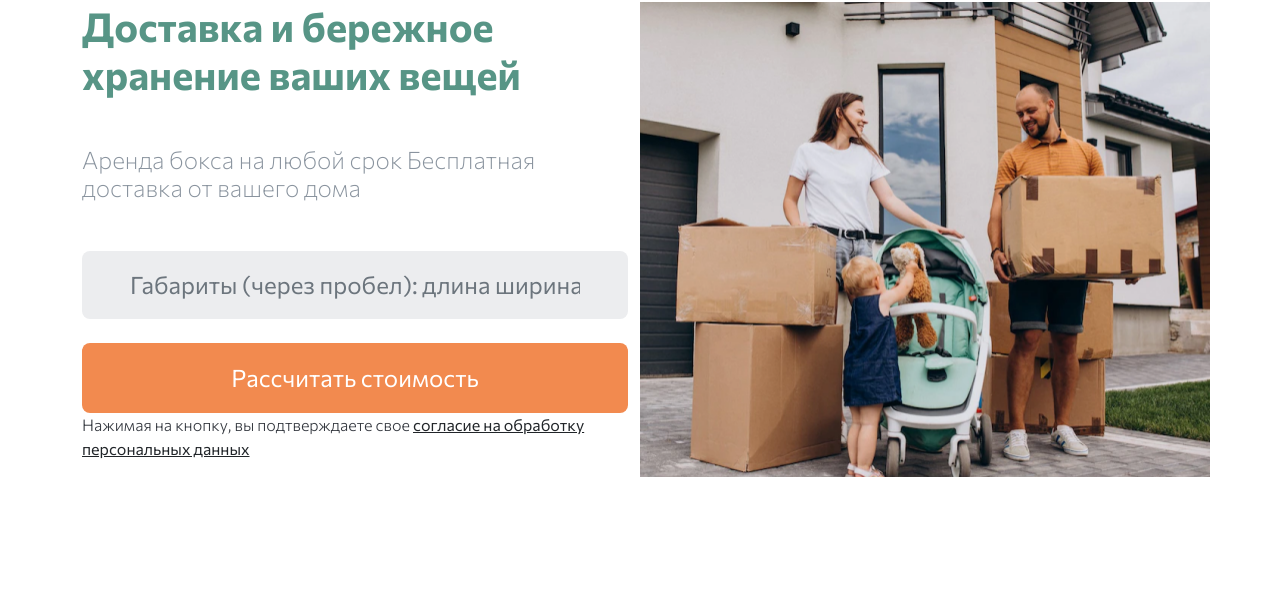
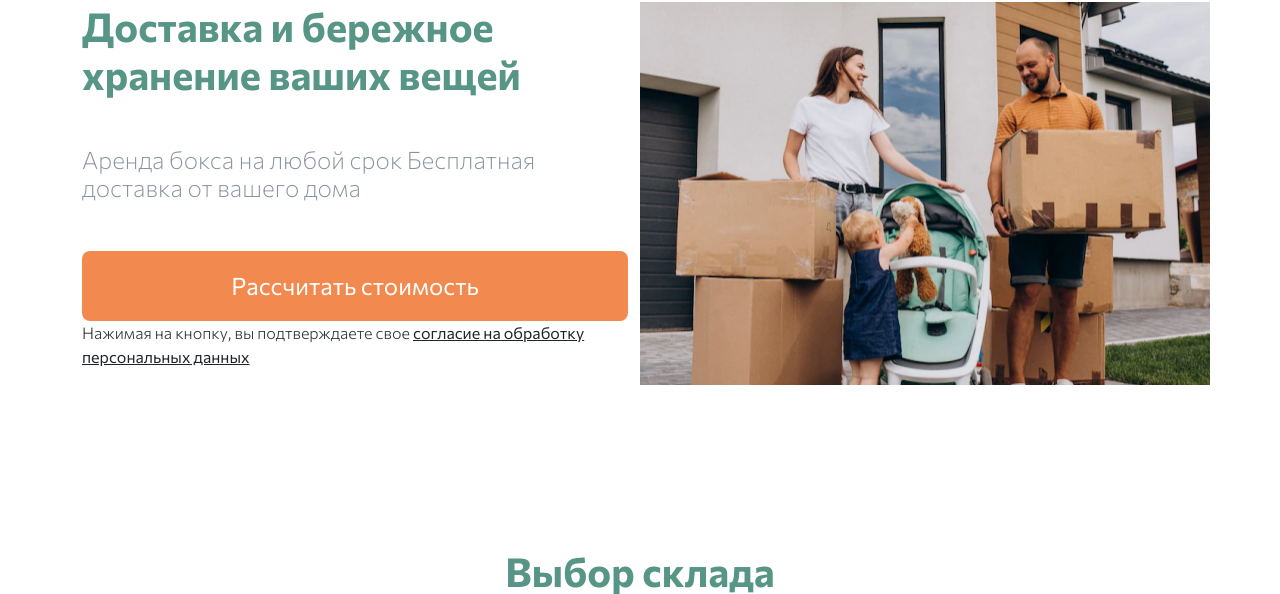
Before and after one commit to Amartyanov1974/SelfStorageService, a Django app: template templates/boxes.html in a window 1280 px wide. Shown: the part 160-754 px from the top of the page. Run offline with Django 4.2, Linux system fonts and the light colour scheme; the template is opened without the code that fills it: most values are stand-ins (such as "Sample title", 1, 10 or a date in 2020); grey boxes marked "Sample" are stand-in pictures; parts of the project's set-up code (start-up, migrations or seed data) failed here and were passed over.

Commit message:
Удалил ненужные поля

```diff
--- a/templates/boxes.html
+++ b/templates/boxes.html
@@ -10,11 +10,6 @@
             <h4 class="fw-lighter SelfStorage_grey mb-5">Аренда бокса на любой срок Бесплатная доставка от вашего дома </h4>
             <form class="">
               {% csrf_token %}
-                {% if not username %}
-                    <input type="text" required name="EMAIL1" class="form-control border-8 mb-4 py-3 px-5 border-0 fs_24 SelfStorage__bg_lightgrey" placeholder="Укажите ваш e-mail">
-                    <input type="name" required name="EMAIL2" class="form-control border-8 mb-4 me-3 py-3 px-5 border-0 fs_24 SelfStorage__bg_lightgrey" placeholder="Укажите Ваше имя">
-                {% endif %}
-                <input type="text" required name="EMAIL2" class="form-control border-8 mb-4 me-3 py-3 px-5 border-0 fs_24 SelfStorage__bg_lightgrey" placeholder="Габариты (через пробел): длина ширина высота">
                 <a href="{% url 'storages:index' %}" class="btn border-8 py-3 px-5 w-100 text-white fs_24 SelfStorage__bg_orange SelfStorage__btn2_orange">Рассчитать стоимость</a>
                 <span class="text-center fw-light">Нажимая на кнопку, вы подтверждаете свое <a href="#" class="link-dark">согласие на обработку персональных данных</a></span>
             </form>
```
